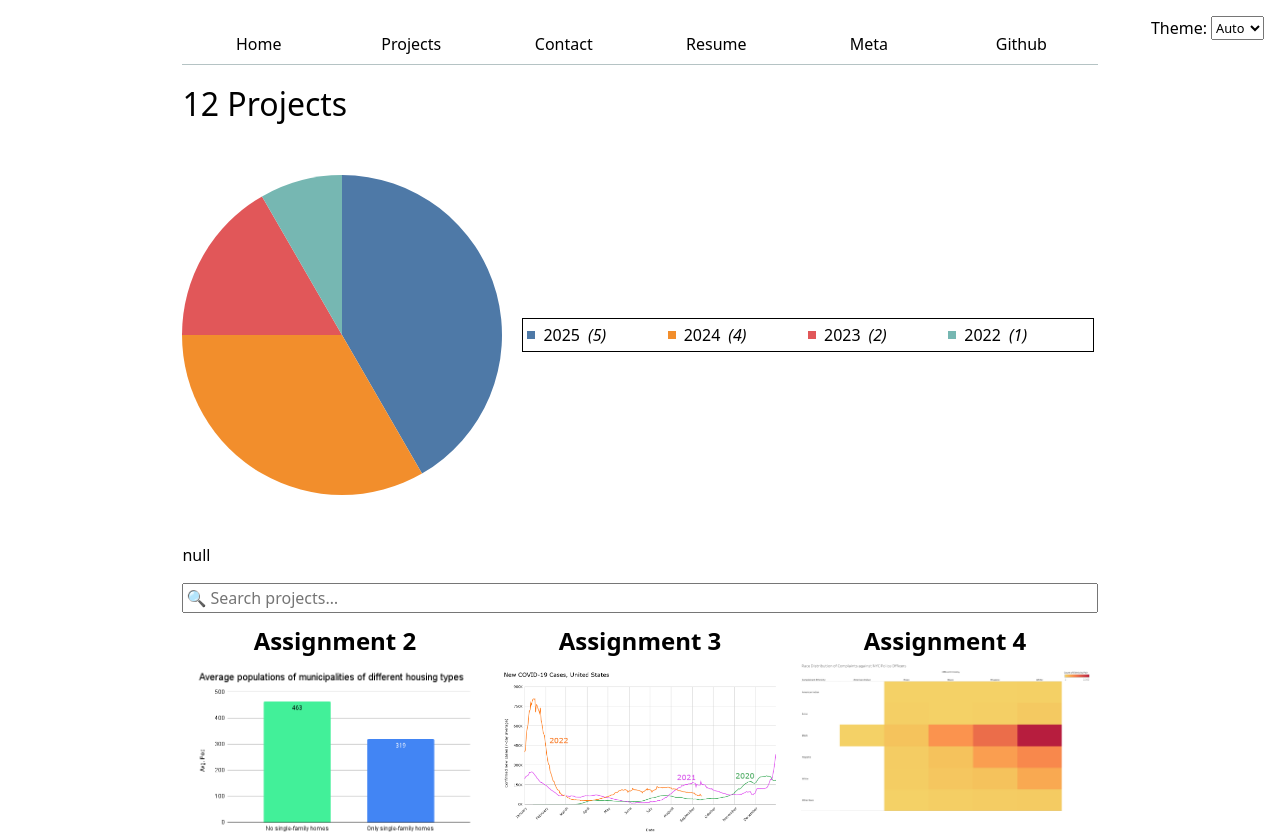
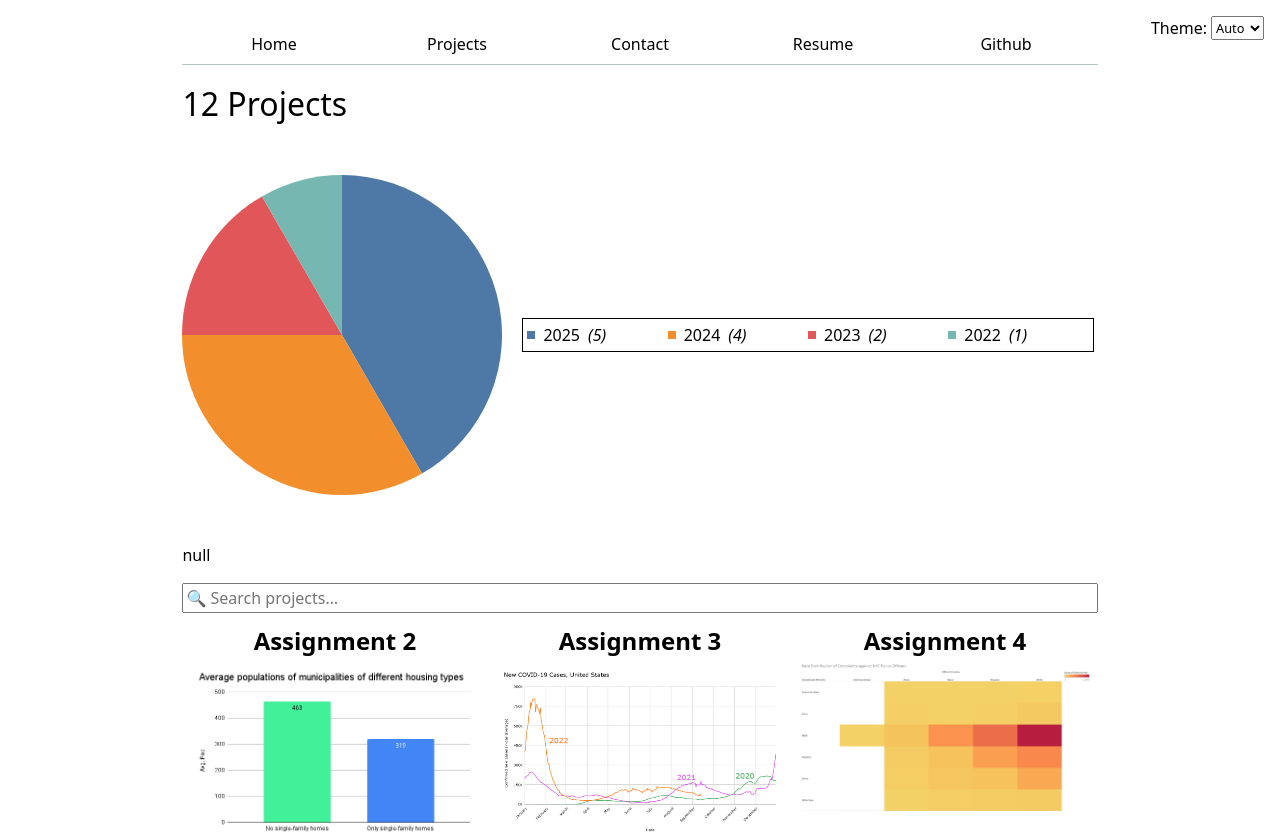
Before and after one commit to ADJohnson314/6c35-new-portfolio, a SvelteKit app: page /projects in a window 1280 px wide. Shown: the top 834 px of the page. Built offline with nearby package versions, Linux system fonts and the light colour scheme.

Commit message:
Lab 6: Final Changes

```diff
--- a/package.json
+++ b/package.json
@@ -4,7 +4,6 @@
 	"private": true,
 	"scripts": {
 		"dev": "vite dev",
-		"prebuild": "npx elocuent -d static,src -o static/loc.csv",
 		"build": "vite build",
 		"preview": "vite preview"
 	},
--- a/src/routes/+layout.svelte
+++ b/src/routes/+layout.svelte
@@ -7,7 +7,7 @@
     { url: "./projects", title: "Projects" },
     { url: "./contact", title: "Contact" },
     { url: "./resume", title: "Resume" },
-    { url: "./meta", title: "Meta" },
+    /*{ url: "./meta", title: "Meta" },*/
     {url: "https://github.com/ADJohnson314", title: "Github"},
     ];
 
```
